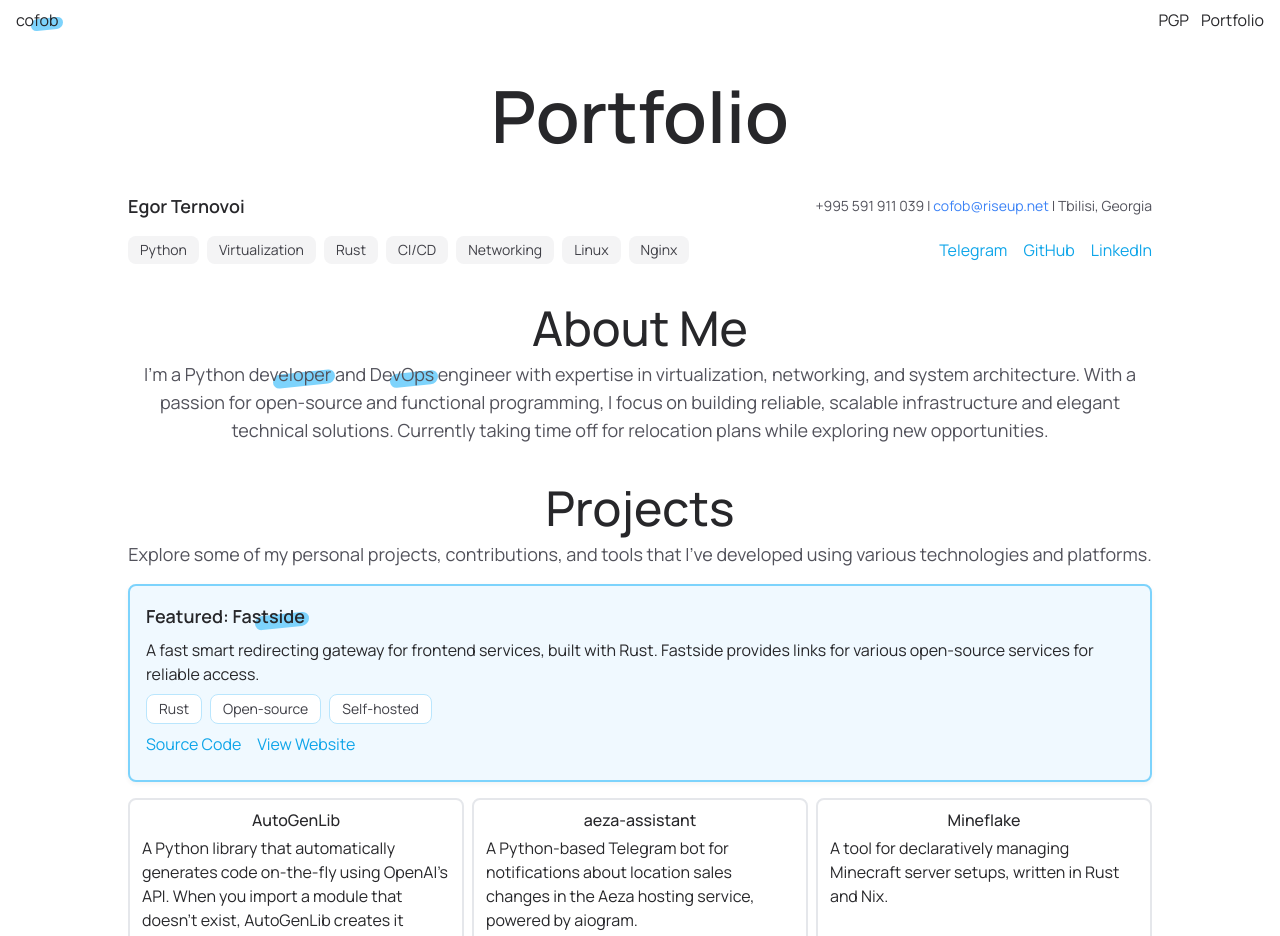
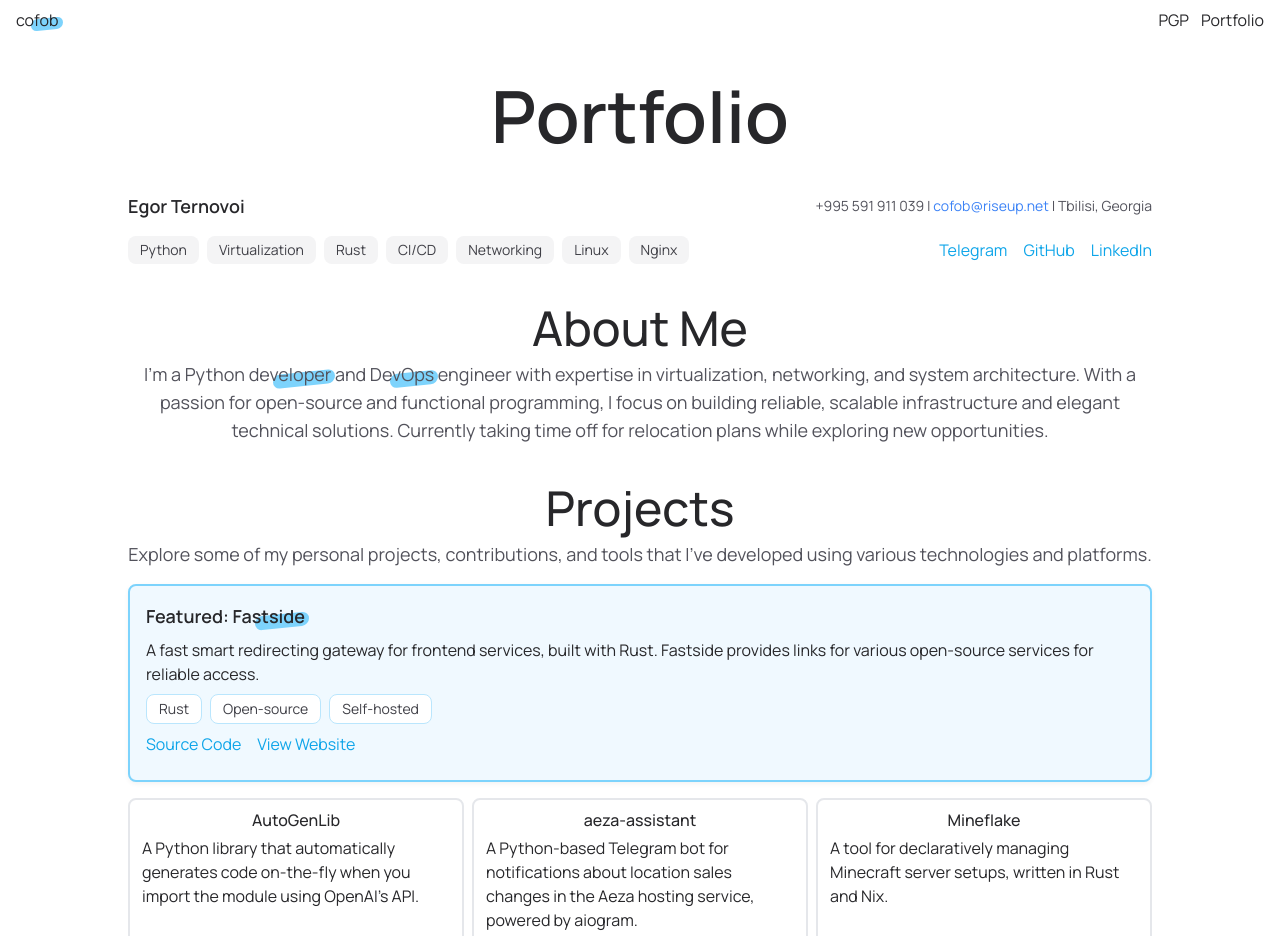
Before and after one commit to cofob/cofob.dev, a SvelteKit app: page /portfolio in a window 1280 px wide. Shown: the top 936 px of the page. Built offline with nearby package versions, Linux system fonts and the light colour scheme.

Commit message:
Update description of autogenlib

```diff
--- a/src/routes/portfolio/+page.svelte
+++ b/src/routes/portfolio/+page.svelte
@@ -91,7 +91,7 @@
 
 		<div class="grid grid-cols-1 sm:grid-cols-2 md:grid-cols-3 gap-2 mt-4">
 			<ProjectCard source="https://github.com/cofob/autogenlib" name="AutoGenLib">
-				A Python library that automatically generates code on-the-fly using OpenAI's API. When you import a module that doesn't exist, AutoGenLib creates it based on context and high-level descriptions.
+				A Python library that automatically generates code on-the-fly when you import the module using OpenAI's API.
 			</ProjectCard>
 			<ProjectCard source="https://github.com/cofob/aeza-assistant" name="aeza-assistant">
 				A Python-based Telegram bot for notifications about location sales changes in the Aeza hosting service, powered
```
